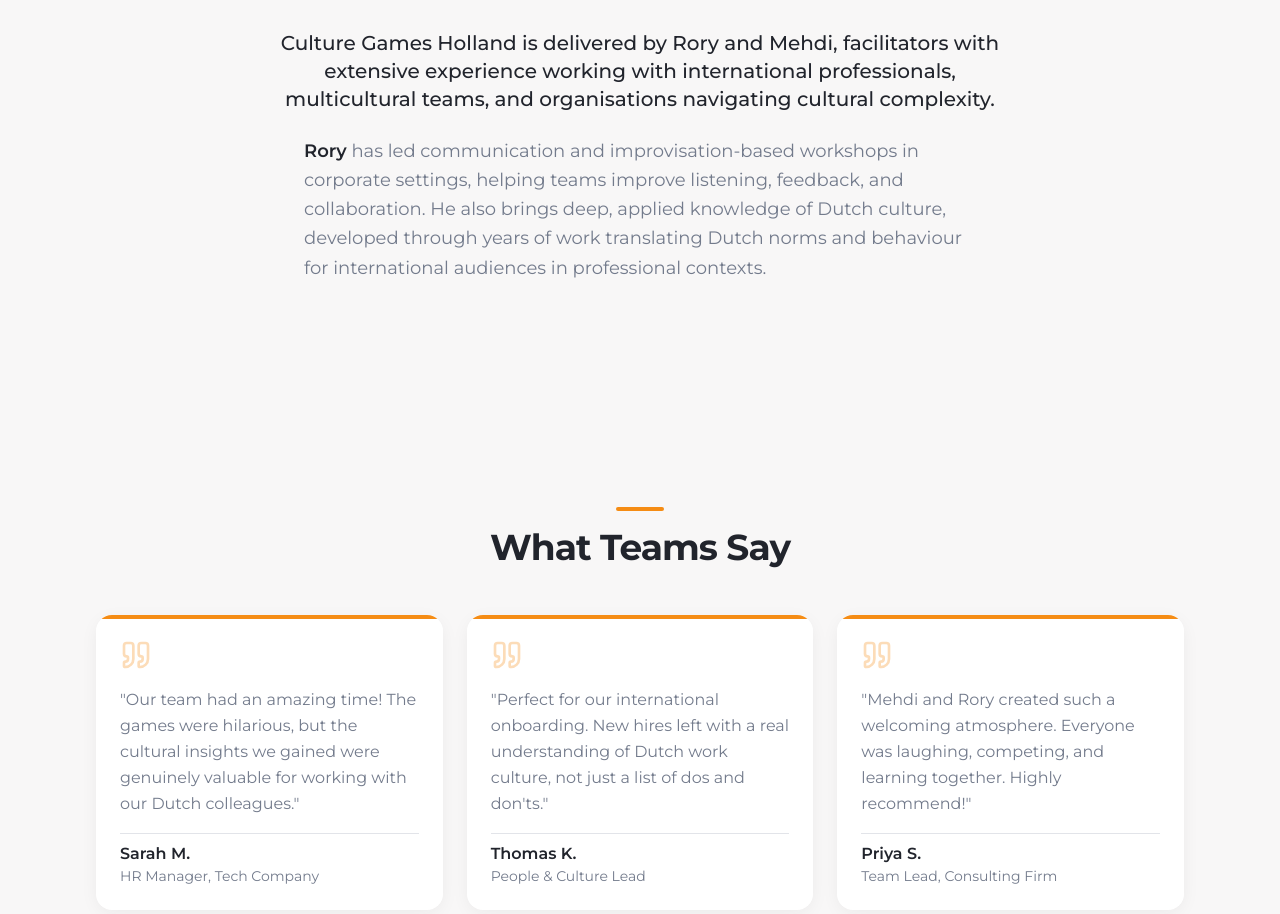
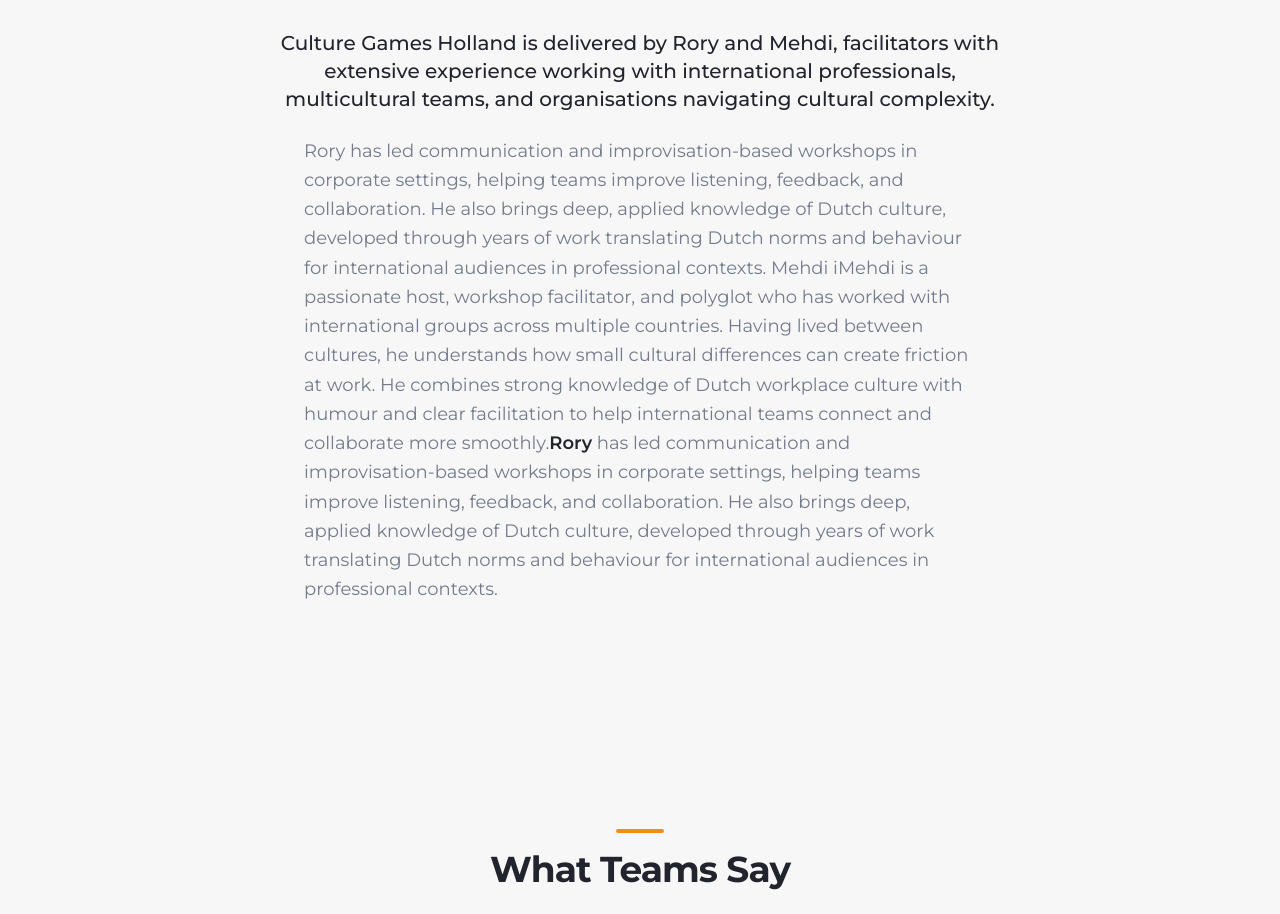
Before and after one commit to midogo21-netizen/culture-games-holland-site, a React (Vite) app: page / in a window 1280 px wide. Shown: the part 5462-6376 px from the top of the page. Built offline with nearby package versions, Linux system fonts and the light colour scheme; the HTML template or start-up script is replaced by a standard one.

Commit message:
Visual edit in Lovable
Edited UI in Lovable

```diff
--- a/src/components/Founders.tsx
+++ b/src/components/Founders.tsx
@@ -1,6 +1,5 @@
 const Founders = () => {
-  return (
-    <section className="section-padding bg-grey-warm">
+  return <section className="section-padding bg-grey-warm">
       <div className="container-narrow mx-auto">
         <div className="max-w-3xl mx-auto text-center space-y-8">
           <div className="space-y-4">
@@ -18,8 +17,10 @@ const Founders = () => {
             </p>
 
             <div className="text-left space-y-4 max-w-2xl mx-auto">
-              <p>
-                <span className="font-semibold text-foreground">Rory</span> has led
+              <p>Rory has led communication and improvisation-based workshops in corporate settings, helping teams improve listening, feedback, and collaboration. He also brings deep, applied knowledge of Dutch culture, developed through years of work translating Dutch norms and behaviour for international audiences in professional contexts.
+
+
+Mehdi iMehdi is a passionate host, workshop facilitator, and polyglot who has worked with international groups across multiple countries. Having lived between cultures, he understands how small cultural differences can create friction at work. He combines strong knowledge of Dutch workplace culture with humour and clear facilitation to help international teams connect and collaborate more smoothly.<span className="font-semibold text-foreground">Rory</span> has led
                 communication and improvisation-based workshops in corporate settings,
                 helping teams improve listening, feedback, and collaboration. He also
                 brings deep, applied knowledge of Dutch culture, developed through years
@@ -30,8 +31,6 @@ const Founders = () => {
           </div>
         </div>
       </div>
-    </section>
-  );
+    </section>;
 };
-
 export default Founders;
```
